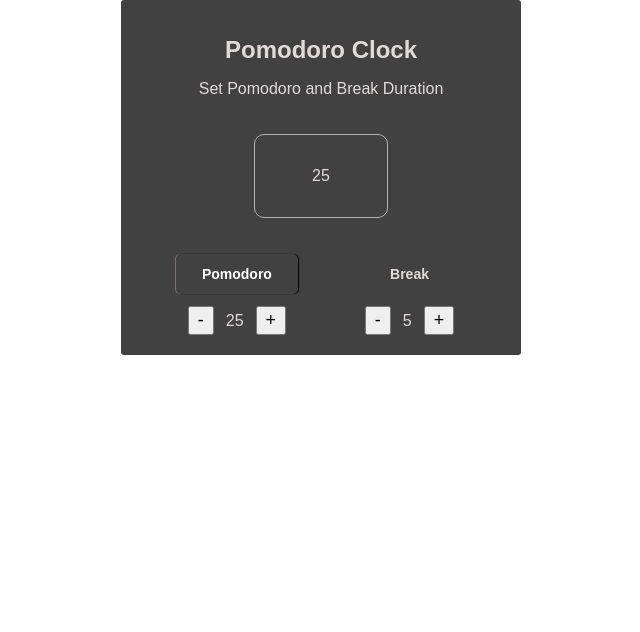
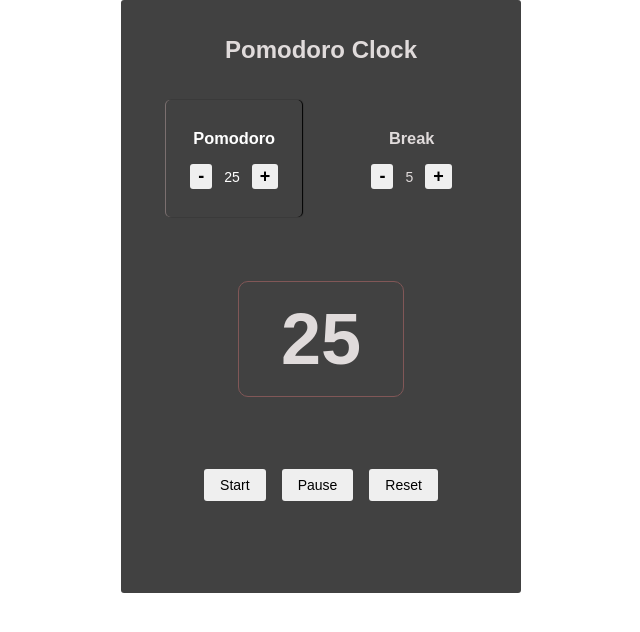
Before and after one commit to Mwaniqi/react-pomod, a React (Create React App) app: page / in a window 1280 px wide. Shown: the top 632 px of the page, without its empty margins (319-959 px from the left). Built offline with nearby package versions, Linux system fonts and the light colour scheme.

Commit message:
add countdown control buttons; modify duration button handlers

```diff
--- a/src/App.css
+++ b/src/App.css
@@ -16,34 +16,56 @@
   font-size: 1.5em;
 }
 
-.mode {
-  display: flex;
-  justify-content: space-evenly;
-}
-
-.label {
-  text-align: center;
-  margin: 0 0 12px 0;
-  padding: 12px;
-  box-sizing: border-box;
-  font-size: 14px;
-
-}
-
-.label:hover, .active {
-  cursor: pointer;
-  color: #fff;
-  box-shadow: -1px 0 0 0 #7b6f6f, 1px 0 1px 0 #000;
-  border-radius: 5px;
-}
-
 .button {
-  display: inline-block;
+  border: none;
   margin: 0 12px;
   padding: 2px 8px;
   font-size: large;
+  border-radius: 3px;
 }
 
 .button:hover {
   cursor: pointer;
 }
+
+#mode {
+  display: flex;
+  justify-content: space-evenly;
+}
+
+#mode .button {
+  font-weight: bold;
+}
+
+#controls {
+  padding: 0 12px;
+  margin-bottom: 64px;
+}
+
+#controls .button {
+  font-size: 14px;
+  margin: 8px;
+  padding: 8px 16px;
+}
+
+.mode {
+  text-align: center;
+  box-sizing: border-box;
+  padding: 12px 12px 28px;
+  box-sizing: border-box;
+  font-size: 14px;
+}
+
+.active {
+  color: #fff;
+  box-shadow: -1px 0 0 0 #7b6f6f, 1px 0 1px 0 #000;
+  border-radius: 5px;
+  transition: all .25s ease-out;
+}
+
+.label:hover {
+  color: #fff;
+  cursor: pointer;
+  transition: color .2s ease-out;
+
+}
--- a/src/App.js
+++ b/src/App.js
@@ -6,10 +6,12 @@ class Display extends Component {
     var displayStyles = {
       width: 100,
       height: 50,
-      border: '1px solid #b4b3b3',
+      border: '1px solid rgb(129, 87, 87)',
       borderRadius: 10,
-      margin: '0 auto 36px auto',
-      padding: 16,
+      margin: '64px auto',
+      padding: 32,
+      fontSize: '72px',
+      fontWeight: 'bold',
       display: 'flex',
       alignItems: 'center',
       justifyContent: 'center'
@@ -25,7 +27,12 @@ class Display extends Component {
 class Button extends Component {
   render() {
     var props = this.props
-    var action = props.action === 'down' ? '-' : '+'
+    var action = props.action === 'down' ? '-'
+      : props.action === 'up' ? '+'
+      : props.action === 'start' ? 'Start'
+      : props.action === 'pause' ? 'Pause'
+      : 'Reset'
+
     var handler = (props.id === 'reduceSession') ? props.reduceSession
       : (props.id === 'addSession') ? props.addSession
       : (props.id === 'reduceBreak') ? props.reduceBreak
@@ -49,10 +56,13 @@ class App extends Component {
 
   toggleActive(e) {
     var labels = Array.from(document.querySelectorAll('.label'))
+    var modes = Array.from(document.querySelectorAll('.mode'))
 
     labels.forEach(function(label) {
-      label.classList.remove('active')
-      e.target.classList.add('active')
+      modes.forEach((mode)=> {
+        mode.classList.remove('active')
+      })
+      e.target.parentElement.classList.add('active')
     })
   }
 
@@ -113,21 +123,18 @@ class App extends Component {
       <main className="App">
         <header className="App-header">
           <h1 className="App-title">Pomodoro Clock</h1>
-          <p className="App-intro">Set Pomodoro and Break Duration</p>
         </header>
 
-        <Display {...timer} />
-
-        <section className='mode'>
-          <div id='pomodoroLength'>
-            <h3 ref='pomodoroLabel' className='label active'
+        <section id='mode'>
+          <div id='pomodoroLength' className='mode active'>
+            <h3 ref='pomodoroLabel' className='label'
               onClick={this.toggleActive.bind(this)}>Pomodoro</h3>
             <Button action='down' {...plusMinus} id='reduceSession'/>
             <span>{this.state.session}</span>
             <Button action='up' {...plusMinus} id='addSession'/>
           </div>
 
-          <div id='breakLength'>
+          <div id='breakLength' className='mode'>
             <h3 ref='pomodoroLabel' className='label'
               onClick={this.toggleActive.bind(this)}>Break</h3>
             <Button action='down' {...plusMinus} id='reduceBreak'/>
@@ -135,6 +142,14 @@ class App extends Component {
             <Button action='up' {...plusMinus} id='addBreak'/>
           </div>
         </section>
+
+        <Display {...timer} />
+
+        <section id='controls'>
+          <Button action='start'/>
+          <Button action='pause'/>
+          <Button action='reset'/>
+        </section>
       </main>
     )
   }
```
